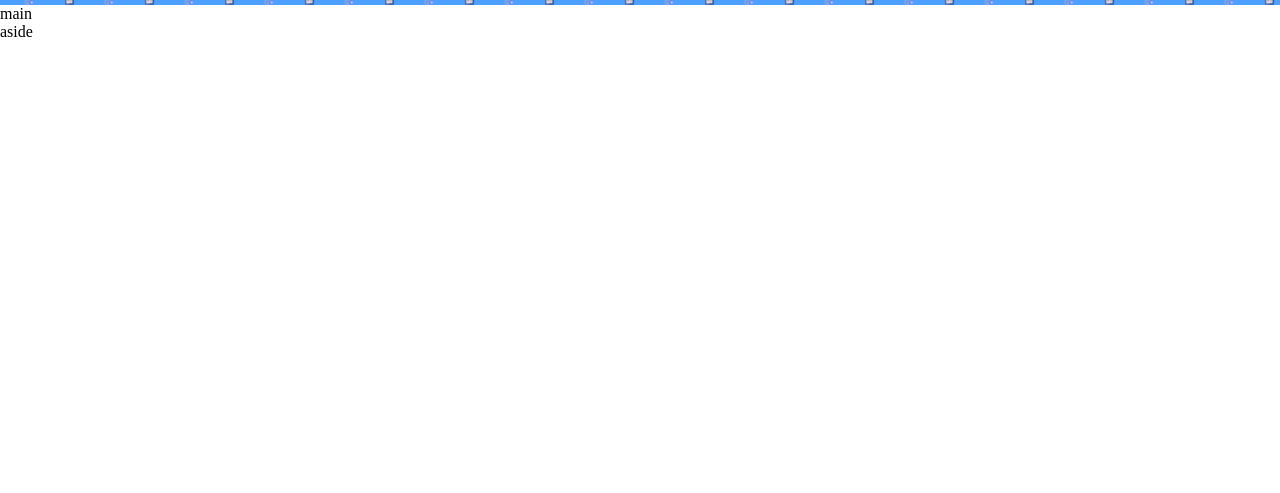
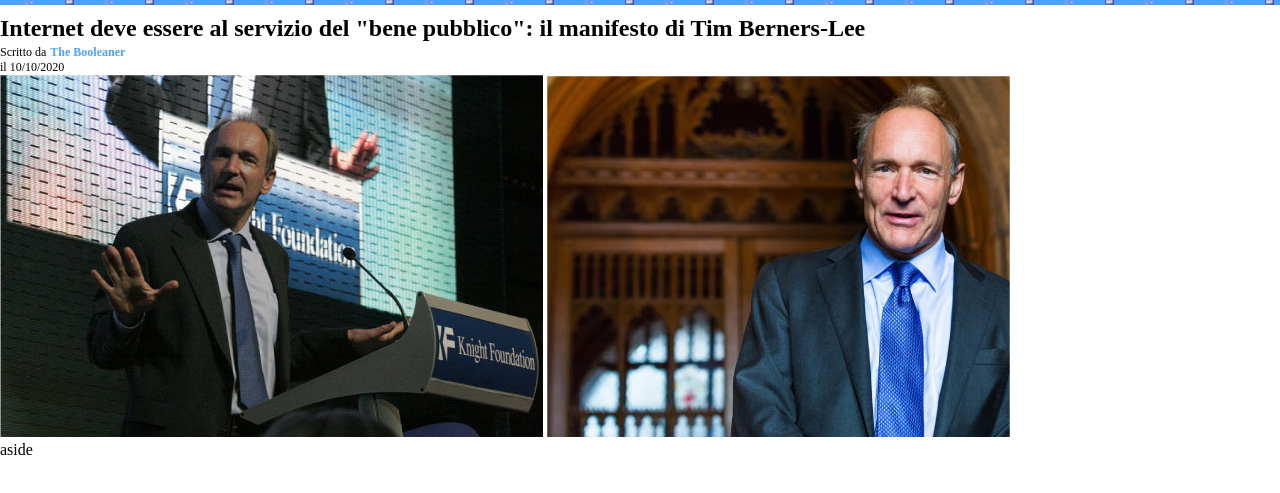
Before and after one commit to Valerio-Catellani/html-css-booleaner, a plain HTML site: page index.html in a window 1280 px wide. Shown: the part 75-568 px from the top of the page. Drawn offline with Linux system fonts and the light colour scheme.

Commit message:
created the section "title"

```diff
--- a/css/style1.css
+++ b/css/style1.css
@@ -4,6 +4,7 @@ body {
   height: 100%;
 }
 
+/*---------------------------HEADER----------------------------*/
 header {
   background-image: url(../img/pattern.png);
   background-size: contain;
@@ -21,3 +22,34 @@ header {
 #logo img {
   height: 100%;
 }
+
+
+/*---------------------------MAIN----------------------------*/
+
+main {
+  margin: 10px 0 0;
+}
+
+/*---------TITLE---------*/
+
+h1 {
+  font-size: 24px;
+  margin: 0;
+}
+
+main #title h2 {
+  display: inline;
+  font-size: 12px;
+  color: #4ea0ff;
+}
+
+main #title p {
+  display: inline;
+  font-size: 12px;
+}
+
+main #title h3 {
+  margin: 0;
+  font-size: 12px;
+  font-weight: normal;
+}
--- a/index.html
+++ b/index.html
@@ -16,8 +16,21 @@
   </header>
 
   <main>
-    main
+
+    <section id="title">
+      <h1>Internet deve essere al servizio del "bene pubblico": il manifesto di Tim Berners-Lee</h1>
+      <p>Scritto da</p>
+      <h2 class="author">The Booleaner</h2>
+      <h3>il 10/10/2020</h3>
+    </section>
+
+    <section id="front_images">
+      <img src="img/tim-1.jpg" alt="John S. and James L.">
+      <img src="img/tim-2.jpg" alt="Paul Clark">
+    </section>
+
   </main>
+
 
   <aside>
     aside
```
